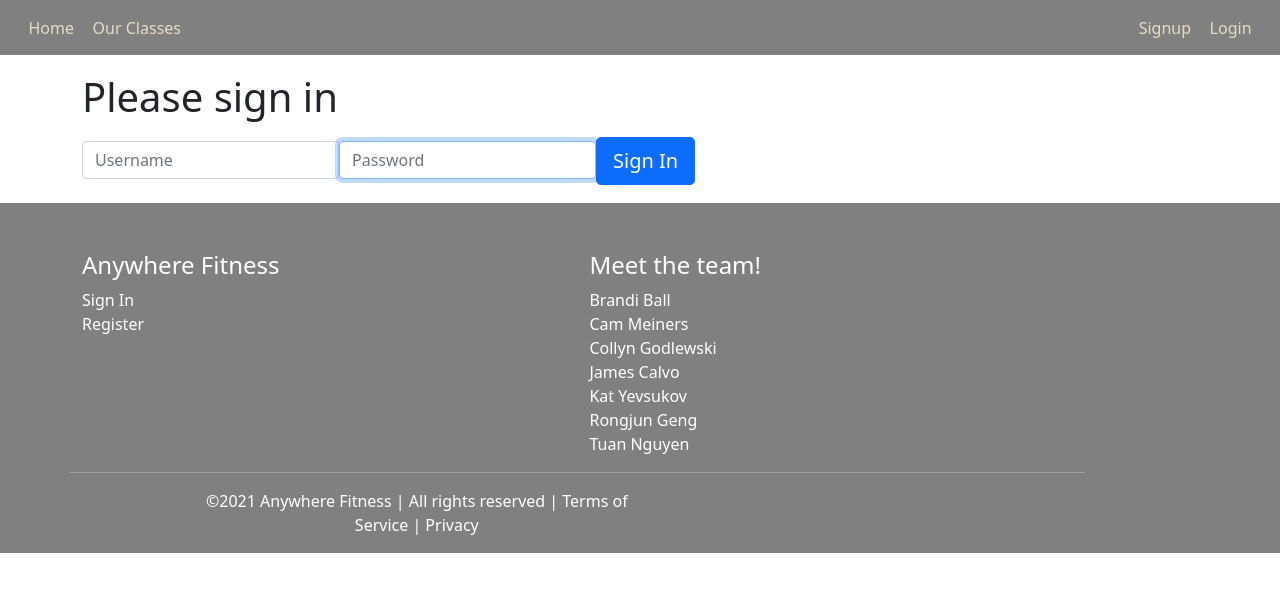
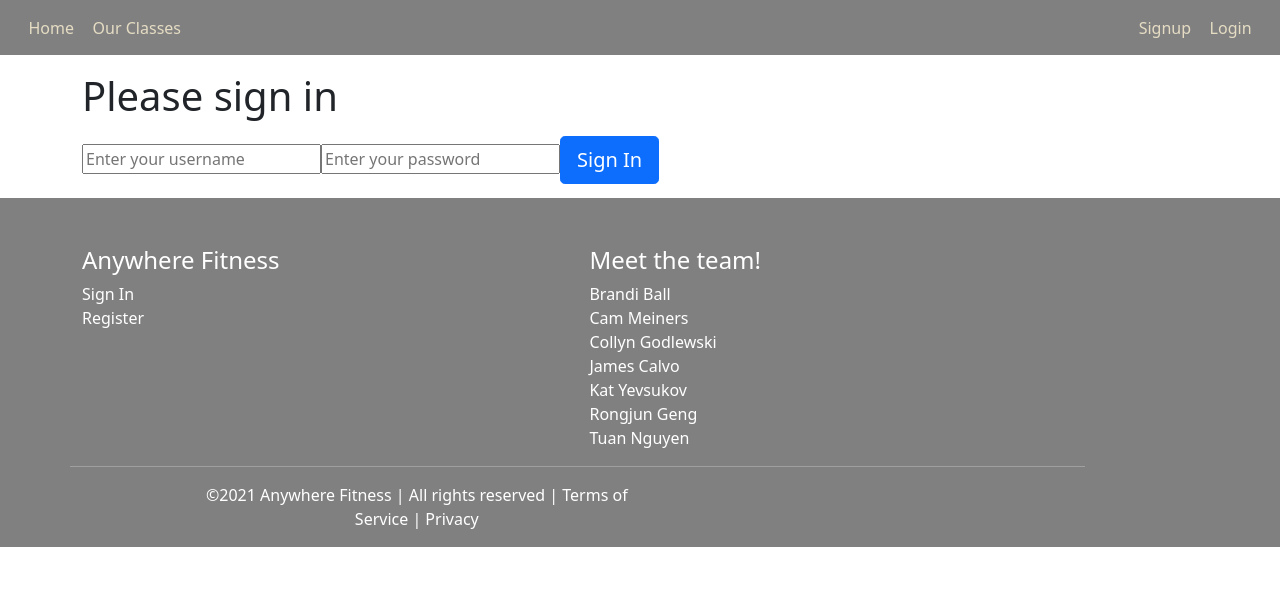
Before and after one commit to ft-anywhere-fitness-7/front-end, a React (Create React App) app in the folder front-end/: page /login in a window 1280 px wide. Shown: the top 592 px of the page. Built offline with nearby package versions, Linux system fonts and the light colour scheme.

Commit message:
Brandi-Ball Login.js

```diff
--- a/front-end/src/components/Login.js
+++ b/front-end/src/components/Login.js
@@ -4,29 +4,55 @@ import axios from 'axios';
 
 export default function Login (props){
 
+        const { push } = useHistory();
+
+        const [login, setLogin] = useState({
+            username: '',
+            password: ''
+        })
+
+        const handleChange = (e) => {
+            setLogin({
+                ...login,
+                [e.target.name]: e.target.value
+            })
+        }
+
+        const handleSubmit = (e) => {
+            e.preventDefault();
+            console.log('I am click the login button');
+            axios.post(`https://ft-anywherefitness-7.herokuapp.com/api/auth/login`, login)
+                .then(resp => {
+                    // debugger
+                    console.log('resp.data.token: ', resp.data.token);
+
+                })
+                .catch(err => {
+                    console.log(err);
+                })
+        }
+
         return (
             <div className="container">
-                <form >
+                <form onSubmit={handleSubmit} >
                     <h1 className= "mb-3">Please sign in</h1>
                     <label htmlFor="username" className="sr-only mb-4">
-                        <input
-                            type="username"
-                            id="username"
-                            className="form-control"
-                            placeholder="Username"
-                            required autoFocus>
-
-                            </input>
+                            <input
+                                type="text"
+                                name="username"
+                                placeholder="Enter your username"
+                                value={login.username}
+                                onChange={handleChange}
+                            />
                     </label>
                     <label htmlFor="password">
                             <input
-                            type="password"
-                            id="password"
-                            className="form-control mb-4"
-                            placeholder="Password"
-                            required autoFocus>
-
-                            </input>
+                                type="password"
+                                name="password"
+                                placeholder="Enter your password"
+                                value={login.password}
+                                onChange={handleChange}
+                            />
                     </label>
                     <button className="btn btn-lg btn-primary btn block">Sign In</button>
                 </form>
```
